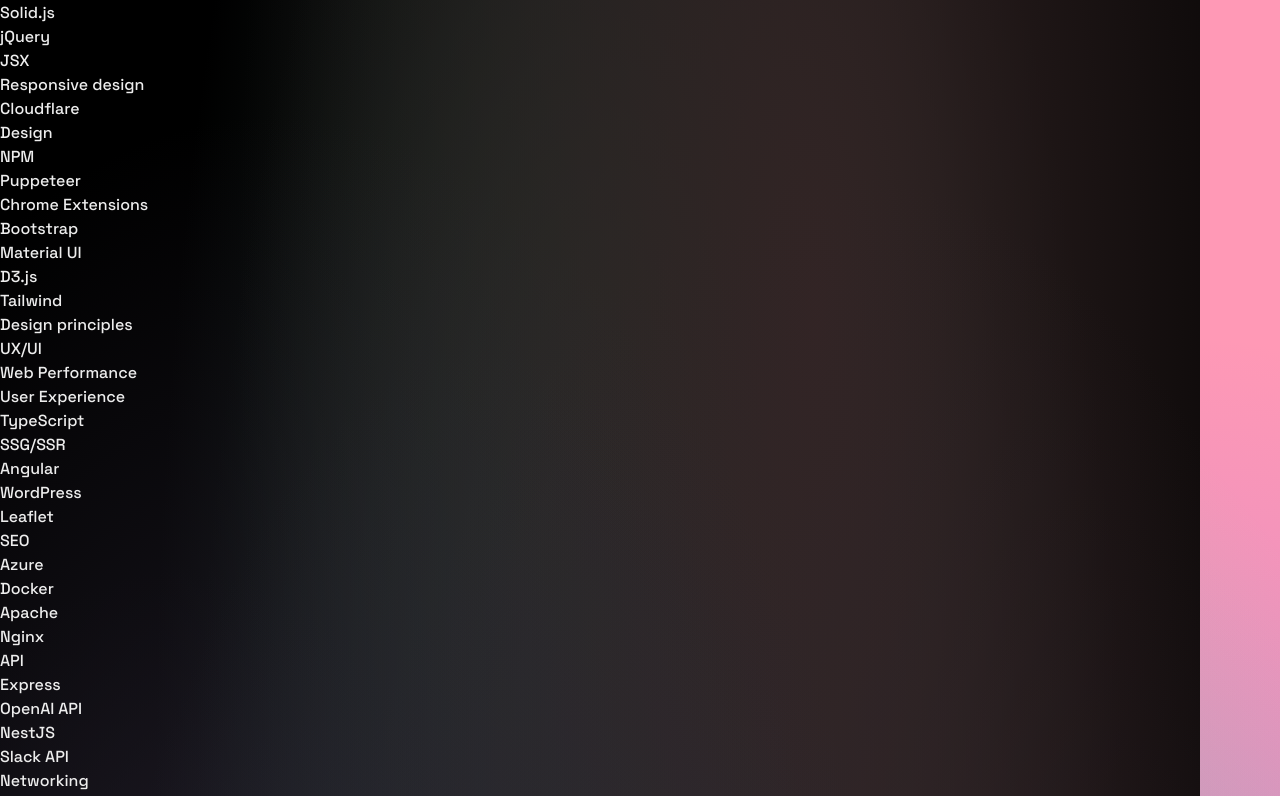
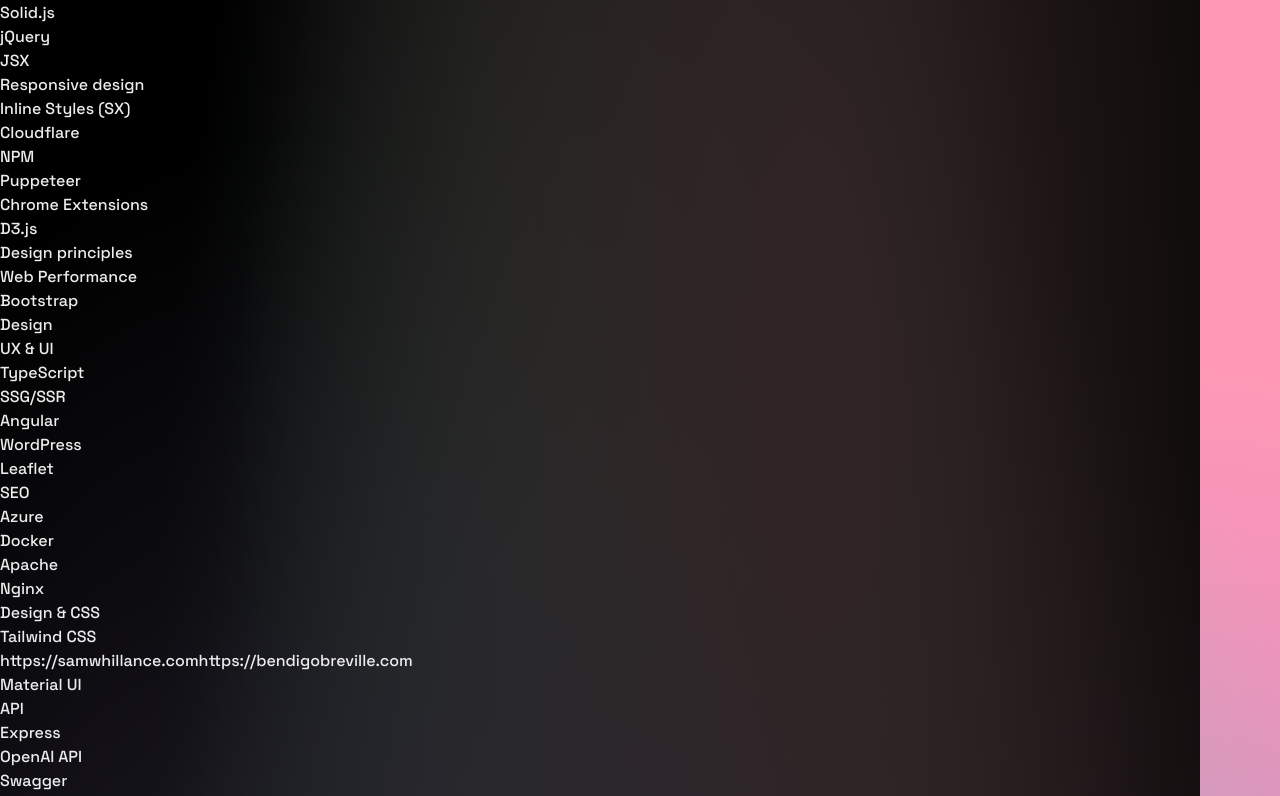
Before and after one commit to SamWhillance/samwhillance.com, a Next.js app: page /skills in a window 1280 px wide. Shown: the part 543-1339 px from the top of the page. Built offline with nearby package versions, Linux system fonts and the light colour scheme.

Commit message:
Update page.tsx

```diff
--- a/src/app/skills/page.tsx
+++ b/src/app/skills/page.tsx
@@ -43,8 +43,17 @@
 									<div className="grid grid-cols-1 md:grid-cols-2 lg:grid-cols-3 gap-4">
 										{categorySkills.sort((a, b) => b.value - a.value).map((skill) => (
 											<div key={skill.name} className="p-4 border rounded-lg border-gray-700">
-												<div className="flex flex-col gap-2">
+												<div className="flex flex-col gap-2 justify-between h-full">
 													<div className="text-lg font-semibold">{skill.name}</div>
+													{skill.links && (
+														<div className="flex flex-wrap gap-2">
+															{skill.links.map((link) => (
+																<a href={link} key={link} target="_blank" rel="noopener noreferrer" className="text-blue-500 hover:text-blue-700">
+																	{link}
+																</a>
+															))}
+														</div>
+													)}
 													<div className="w-full bg-gray-200 rounded-full h-2.5">
 														<div
 															className="bg-blue-600 h-2.5 rounded-full progress-bar"
@@ -98,7 +107,6 @@
 	{ name: 'Angular', value: 5, category: 'Web' },
 	{ name: 'Cloudflare', value: 7, category: 'Web' },
 	{ name: 'jQuery', value: 8, category: 'Web' },
-	{ name: 'Design', value: 7, category: 'Web' },
 	{ name: 'JSX', value: 8, category: 'Web' },
 	{ name: 'Docker', value: 3, category: 'Web' },
 	{ name: 'NPM', value: 7, category: 'Web' },
@@ -107,17 +115,20 @@
 	{ name: 'Puppeteer', value: 7, category: 'Web' },
 	{ name: 'Chrome Extensions', value: 7, category: 'Web' },
 	{ name: 'Leaflet', value: 5, category: 'Web' },
-	{ name: 'Bootstrap', value: 7, category: 'Web' },
-	{ name: 'Material UI', value: 7, category: 'Web' },
-	{ name: 'Responsive design', value: 8, category: 'Web' },
 	{ name: 'D3.js', value: 7, category: 'Web' },
-	{ name: 'Tailwind', value: 7, category: 'Web' },
 	{ name: 'SEO', value: 5, category: 'Web' },
 	{ name: 'SSG/SSR', value: 6, category: 'Web' },
 	{ name: 'Design principles', value: 7, category: 'Web' },
-	{ name: 'UX/UI', value: 7, category: 'Web' },
 	{ name: 'Web Performance', value: 7, category: 'Web' },
-	{ name: 'User Experience', value: 7, category: 'Web' },
+
+	// CSS
+	{ name: 'Bootstrap', value: 7, category: 'Web' },
+	{ name: 'Design', value: 7, category: 'Web' },
+	{ name: 'Tailwind CSS', value: 7, category: 'Design & CSS', links: [ 'https://samwhillance.com', 'https://bendigobreville.com' ] },
+	{ name: 'Material UI', value: 7, category: 'Design & CSS' },
+	{ name: 'UX & UI', value: 7, category: 'Web' },
+	{ name: 'Responsive design', value: 8, category: 'Web' },
+	{ name: 'Inline Styles (SX)', value: 8, category: 'Web' },
 
 	// API
 	{ name: 'Express', value: 7, category: 'API' },
@@ -127,6 +138,7 @@
 	{ name: 'Apache', value: 3, category: 'Web' },
 	{ name: 'Nginx', value: 3, category: 'Web' },
 	{ name: 'Slack API', value: 4, category: 'API' },
+	{ name: 'Swagger', value: 6, category: 'API', links: [ 'https://learn-nestjs-iota.vercel.app/' ] },
 
 	// Database
 	{ name: 'DynamoDB', value: 7, category: 'Database' },
```
